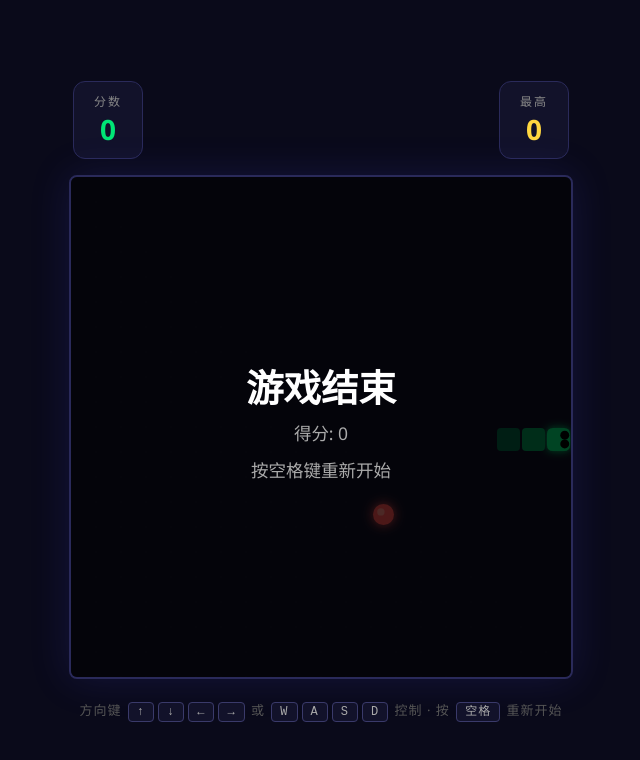
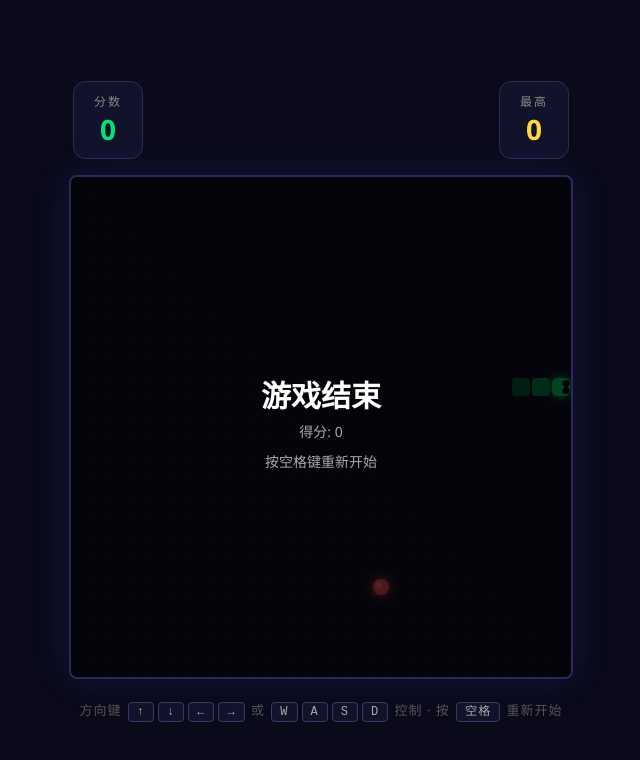
Before and after one commit to fluidheart/snake-game, a plain HTML site: page index.html in a window 1280 px wide. Shown: the whole page, without its empty margins (319-959 px from the left). Drawn offline with Linux system fonts and the light colour scheme.

Commit message:
fix: 增大地图 + 降低速度
- 地图从 20x20 扩大到 25x25

- 速度从 100ms/格 降到 150ms/格

- 画布最大尺寸从 500px 调到 600px

```diff
--- a/index.html
+++ b/index.html
@@ -141,8 +141,8 @@
 <script>
   (function () {
     // ============ 常量 ============
-    const GRID = 20;           // 20×20 格子
-    const SPEEDS = { slow: 150, normal: 100, fast: 60 };
+    const GRID = 25;           // 25×25 格子
+    const SPEEDS = { slow: 200, normal: 150, fast: 80 };
 
     const canvas = document.getElementById('canvas');
     const ctx = canvas.getContext('2d');
@@ -162,8 +162,8 @@
 
     // ============ Canvas 尺寸 ============
     function resize() {
-      const maxW = Math.min(500, window.innerWidth - 32);
-      const maxH = Math.min(500, window.innerHeight - 280);
+      const maxW = Math.min(600, window.innerWidth - 32);
+      const maxH = Math.min(600, window.innerHeight - 280);
       const size = Math.min(maxW, maxH);
       gridSize = Math.floor(size / GRID);
       cellSize = gridSize;
```
